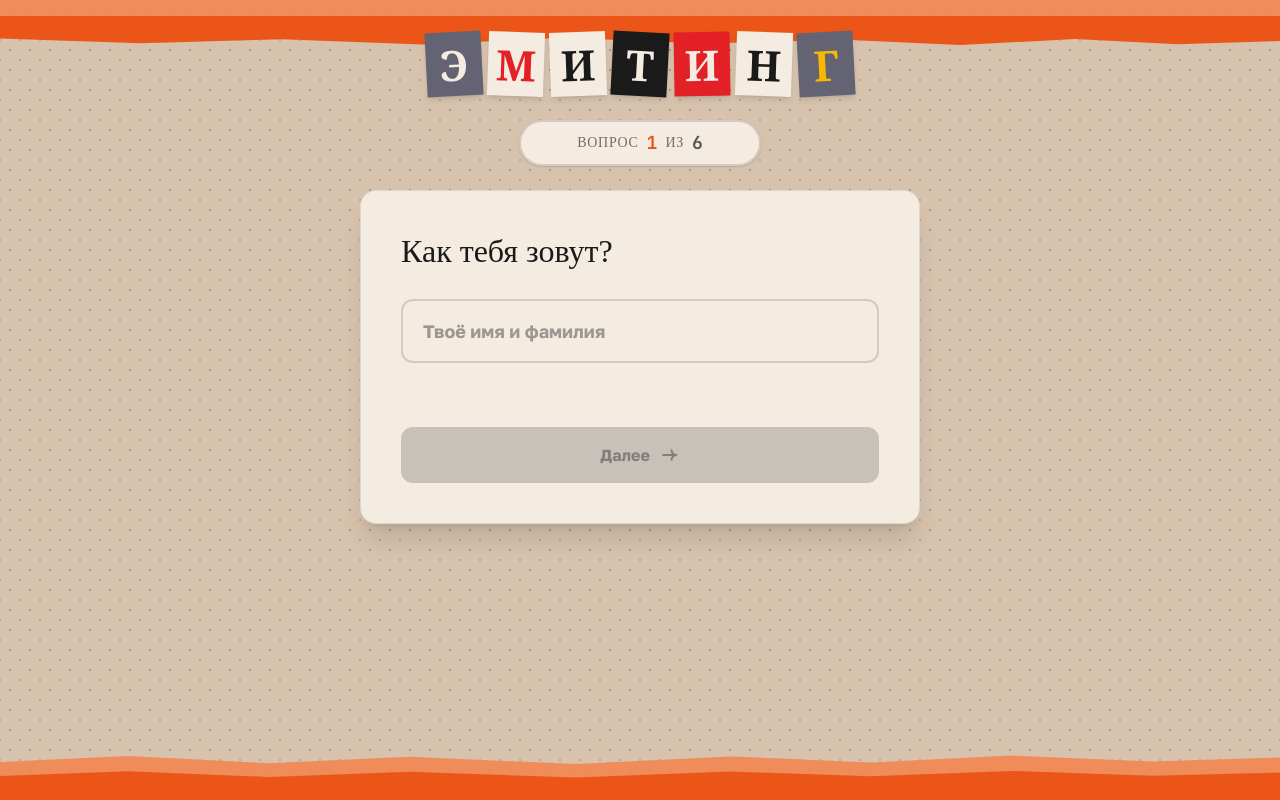
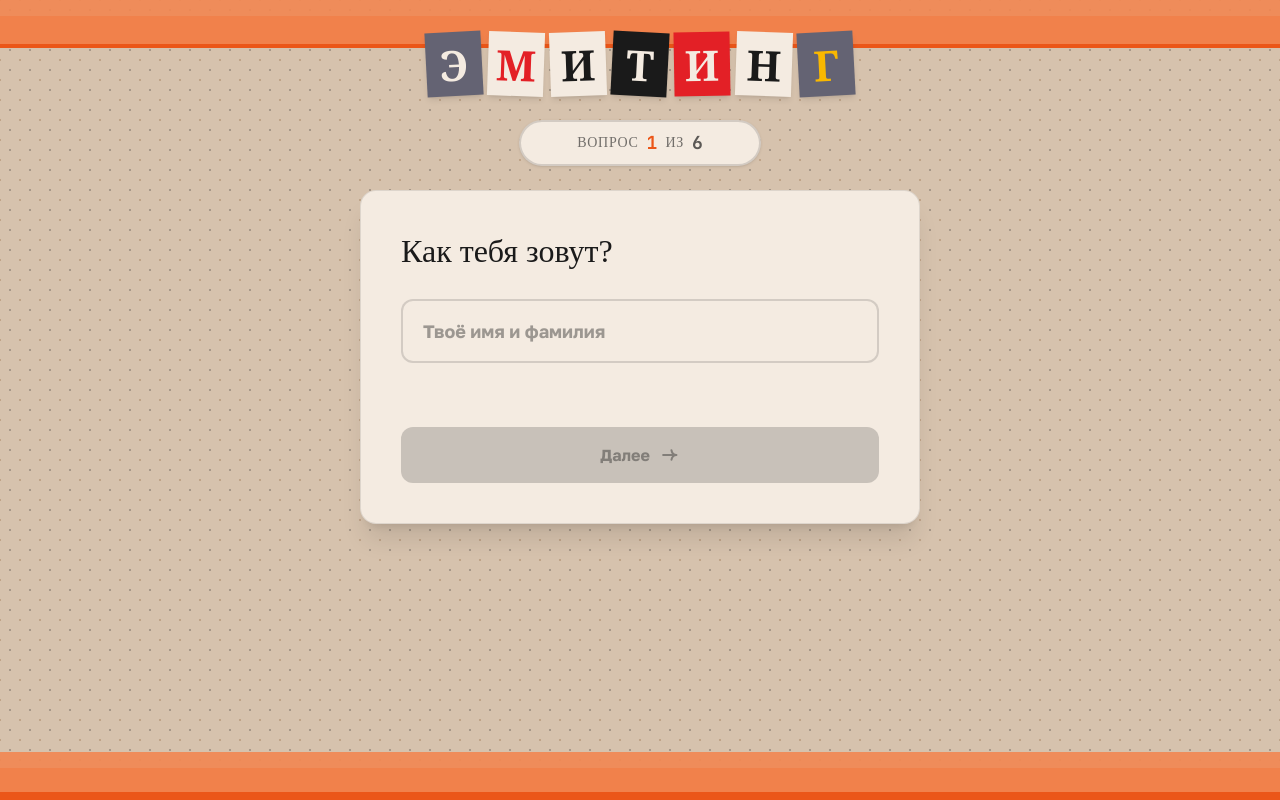
Before and after one commit to andrejkoknaev/emiting-quiz, a React (Vite) app: page / in a window 1280 px wide. Built offline with nearby package versions, Linux system fonts and the light colour scheme; a web font is replaced by a local one.

Commit message:
Update index.css

```diff
--- a/src/index.css
+++ b/src/index.css
@@ -47,36 +47,78 @@
   background-position: 0 0, 10px 10px;
 }
 
-.torn-top {
+.torn-top-back {
   clip-path: polygon(
     0% 0%,
     100% 0%,
     100% 78%,
-    92% 88%,
-    84% 72%,
-    75% 91%,
-    66% 74%,
-    55% 86%,
-    44% 68%,
-    33% 89%,
-    22% 73%,
-    11% 85%,
-    0% 70%
+    93% 92%,
+    85% 74%,
+    77% 95%,
+    68% 76%,
+    59% 90%,
+    50% 72%,
+    41% 94%,
+    32% 75%,
+    23% 91%,
+    14% 73%,
+    6% 89%,
+    0% 74%
   );
 }
 
-.torn-bottom {
+.torn-top-front {
   clip-path: polygon(
-    0% 25%,
-    10% 10%,
-    21% 28%,
-    32% 12%,
-    45% 30%,
-    57% 11%,
-    68% 26%,
-    79% 9%,
-    90% 24%,
+    0% 0%,
+    100% 0%,
+    100% 68%,
+    91% 92%,
+    82% 58%,
+    73% 88%,
+    64% 62%,
+    55% 94%,
+    46% 60%,
+    37% 86%,
+    28% 56%,
+    19% 90%,
+    10% 64%,
+    3% 84%,
+    0% 62%
+  );
+}
+
+.torn-bottom-back {
+  clip-path: polygon(
+    0% 24%,
+    8% 8%,
+    17% 28%,
+    27% 10%,
+    37% 26%,
+    47% 6%,
+    58% 25%,
+    69% 11%,
+    79% 29%,
+    89% 9%,
+    96% 22%,
     100% 14%,
+    100% 100%,
+    0% 100%
+  );
+}
+
+.torn-bottom-front {
+  clip-path: polygon(
+    0% 34%,
+    11% 10%,
+    22% 38%,
+    33% 14%,
+    44% 40%,
+    55% 12%,
+    66% 36%,
+    77% 8%,
+    88% 34%,
+    96% 16%,
+    100% 26%,
     100% 100%,
     0% 100%
   );
```
